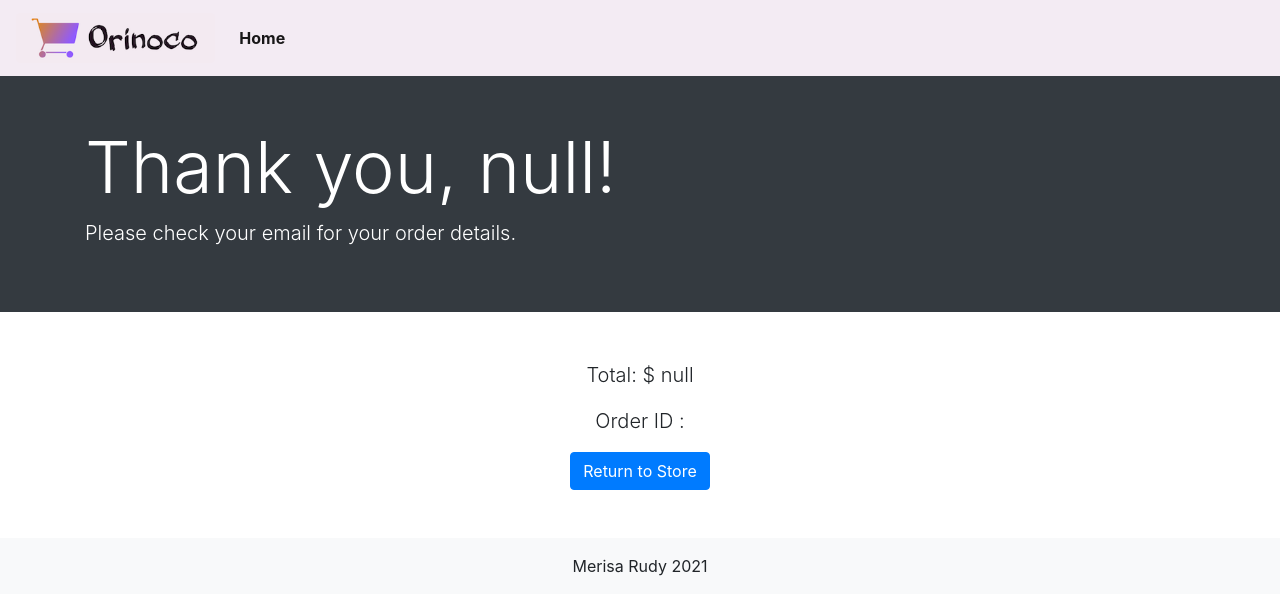
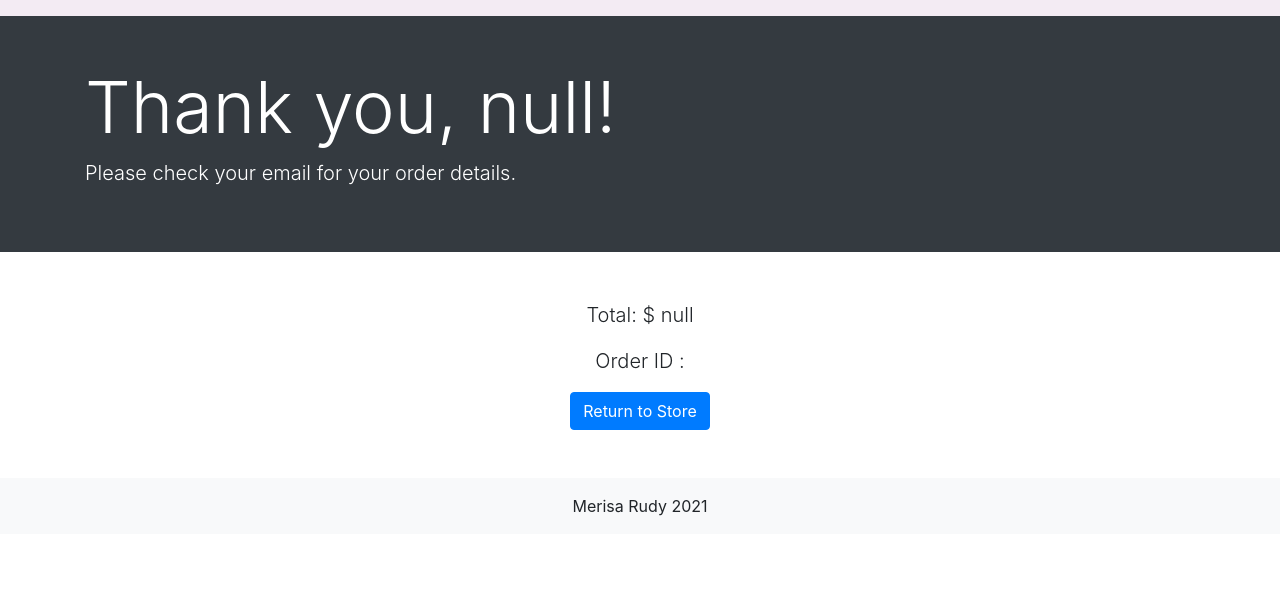
Before and after one commit to RisaRu17/Orinoco, a website: page order-confirmation-page.html in a window 1280 px wide. Drawn offline with nearby package versions, Linux system fonts and the light colour scheme.

Commit message:
Update to confirmation page to remove home button

```diff
--- a/order-confirmation-page.html
+++ b/order-confirmation-page.html
@@ -17,7 +17,7 @@
     <div class="container-fluid">
       <div class="row">
         <nav class="col navbar navbar-expand-lg navbar-light" style="background-color:#f3ebf3 !important;"">
-          <a class="navbar-brand" href="index.html">
+          <!--<a class="navbar-brand" href="index.html">
             <img src="orinoco_logo.png" height="50" alt="Orinoco Logo" style="border-radius: 5px;">
           </a>
           <button class="navbar-toggler" type="button" data-toggle="collapse" data-target="#navbarContent" aria-controls="navbarSupportedContent" aria-expanded="false" aria-label="Toggle navigation">
@@ -29,7 +29,7 @@
                 <a class="nav-link" href="index.html"><strong>Home</strong></a>
               </li>
             </ul>
-          </div>
+          </div>-->
         </nav>
       </div>
     </div>
```
